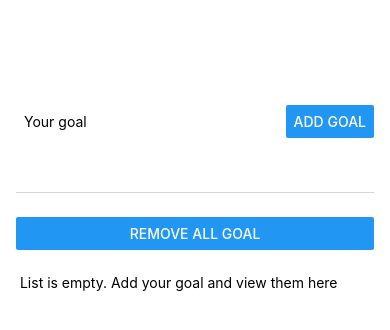
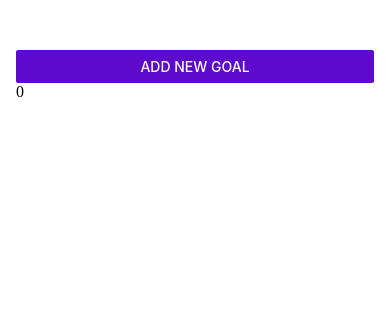
Before and after one commit to dd44it/goal__list, a React Native app: screen / in a window 390 px wide. Shown: the top 330 px of the page. Built offline with nearby package versions, Linux system fonts and the light colour scheme.

Commit message:
add modal

```diff
--- a/App.js
+++ b/App.js
@@ -4,8 +4,13 @@ import GoalItem from './components/GoalItem'
 import GoalInput from './components/GoalInput'
 
 export default function App() {
+  const [modalIsVisible, setModalIsVisible] = useState(false)
   const [enteredGoalText, setEnteredGoalText ] = useState('')
   const [courseGoals, setCourseGoals] = useState([])
+
+  function startAddGoalHandler(){
+    setModalIsVisible(true)
+  }
 
   function goalInputHandler(enteredText){
     setEnteredGoalText(enteredText)
@@ -42,16 +47,28 @@ export default function App() {
 
   return (
     <View style={styles.appContainer}>
+      <Button
+        title='Add new goal'
+        color="#5e0acc"
+        onPress={startAddGoalHandler}
+      />
+      {
+        modalIsVisible &&
+        <View style={styles.wrapperRemoveBtn}>
+          <Button title="Remove all goal" onPress={removeAllGoal} />
           <GoalInput
             onChangeEvent={goalInputHandler}
             value={enteredGoalText}
             onPressAddGoal={addGoalHandler}
+            visible={modalIsVisible}
           />
-      <View style={styles.wrapperRemoveBtn}>
-        <Button title="Remove all goal" onPress={removeAllGoal} />
         </View>
+
+      }
+
+
       <View style={styles.goalsContainer}>
-        { courseGoals.length ?
+        { courseGoals.length &&
           <FlatList
             data={courseGoals}
             renderItem={ (itemData) => {
@@ -65,9 +82,8 @@ export default function App() {
             keyExtractor={(item, index) => {
               return item.id
             }}
-          alwaysBounceVertical={false} />
-          :
-          <Text> List is empty. Add your goal and view them here </Text>
+            alwaysBounceVertical={false}
+          />
         }
       </View>
 
--- a/components/GoalInput.js
+++ b/components/GoalInput.js
@@ -1,8 +1,9 @@
 
-import { StyleSheet, TextInput, Button, View } from "react-native";
+import { StyleSheet, TextInput, Button, View, Modal } from "react-native";
 
 export default function GoalInput(props){
   return (
+    <Modal visible={props.visible} animationType="slide">
       <View style={styles.inputContainer}>
         <TextInput
             style={styles.textInput}
@@ -12,6 +13,7 @@ export default function GoalInput(props){
         />
         <Button title='Add goal' onPress={props.onPressAddGoal} />
       </View>
+    </Modal>
   )
 }
 
```
Lines whose indentation alone changed are shown as unchanged.
